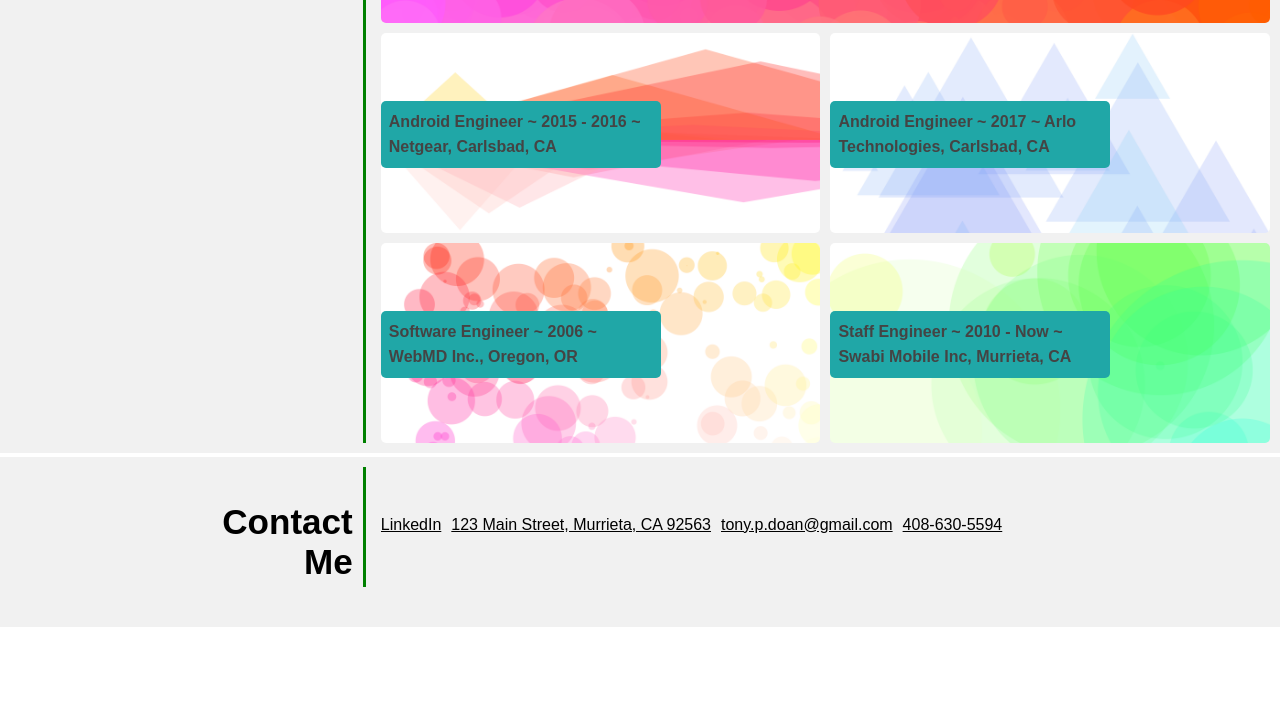
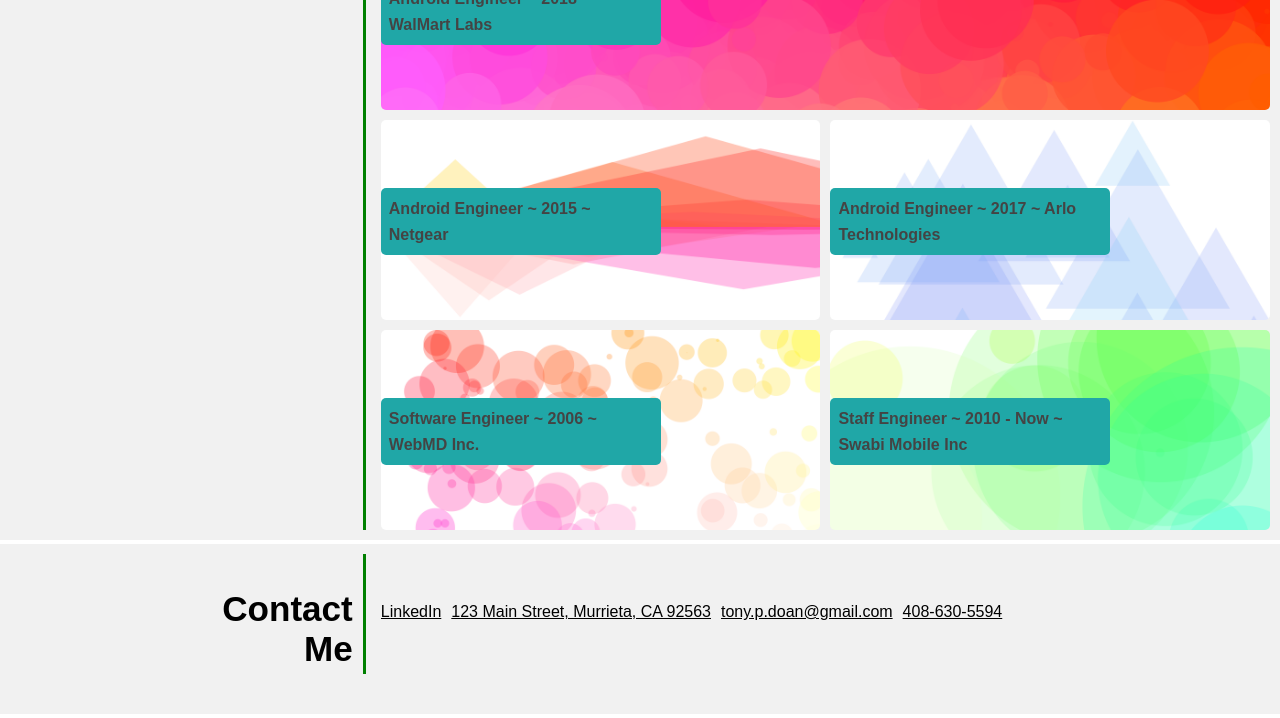
Before and after one commit to tonypdoanuchicago/Challenge_2, a plain HTML site: page Develop/index.html in a window 1280 px wide. Shown: the part 627-1345 px from the top of the page. Before the commit the page ends 1258 px from the top, so only its background shows below. Drawn offline with Linux system fonts and the light colour scheme.

Commit message:
Final
Final

```diff
--- a/Develop/index.html
+++ b/Develop/index.html
@@ -32,6 +32,7 @@
                 <h1>About<br />Me</h1>
             </div>
             <div class="right_section">
+                <img src="./assets/images/Tony_1.jpeg" width="80px" height="80px" />
                 <p>Successfully contributing to your company's projects for services and products, to develop positive
                     long lasting professional relationships within your company, and to mature into an essential asset
                     and vital resource for your company are my primary focuses. I have achieved a Master of Science in
@@ -49,11 +50,11 @@
             </div>
             <div class="right_section">
                 <div class="wrapper">
-                    <div class="box a" onclick="window.open('https://www.walmart.com');"><div class="description_1">Android Engineer ~ 2018 ~ WalMart Labs, Carlsbad, CA</div></div>
-                    <div class="box b" onclick="window.open('https://www.netgear.com');"><div class="description_1">Android Engineer ~ 2015 - 2016 ~ Netgear, Carlsbad, CA</div></div>
-                    <div class="box c" onclick="window.open('https://www.arlo.com');"><div class="description_1">Android Engineer ~ 2017 ~ Arlo Technologies, Carlsbad, CA</div></div>
-                    <div class="box d" onclick="window.open('https://www.webmd.com');"><div class="description_1">Software Engineer ~ 2006 ~ WebMD Inc., Oregon, OR</div></div>
-                    <div class="box e" onclick="window.open('https://www.swabitastes.com');"><div class="description_1">Staff Engineer ~ 2010 - Now ~ Swabi Mobile Inc, Murrieta, CA</div></div>
+                    <div class="box a" onclick="window.open('https://www.walmart.com');"><div class="description_1">Android Engineer ~ 2018 ~ WalMart Labs</div></div>
+                    <div class="box b" onclick="window.open('https://www.netgear.com');"><div class="description_1">Android Engineer ~ 2015 ~ Netgear</div></div>
+                    <div class="box c" onclick="window.open('https://www.arlo.com');"><div class="description_1">Android Engineer ~ 2017 ~ Arlo Technologies</div></div>
+                    <div class="box d" onclick="window.open('https://www.webmd.com');"><div class="description_1">Software Engineer ~ 2006 ~ WebMD Inc.</div></div>
+                    <div class="box e" onclick="window.open('https://www.swabitastes.com');"><div class="description_1">Staff Engineer ~ 2010 - Now ~ Swabi Mobile Inc</div></div>
                 </div>
             </div>
         </article>
```
Also changed, not shown: Develop/assets/images/Tony_1.jpeg (added), 1 other file.
